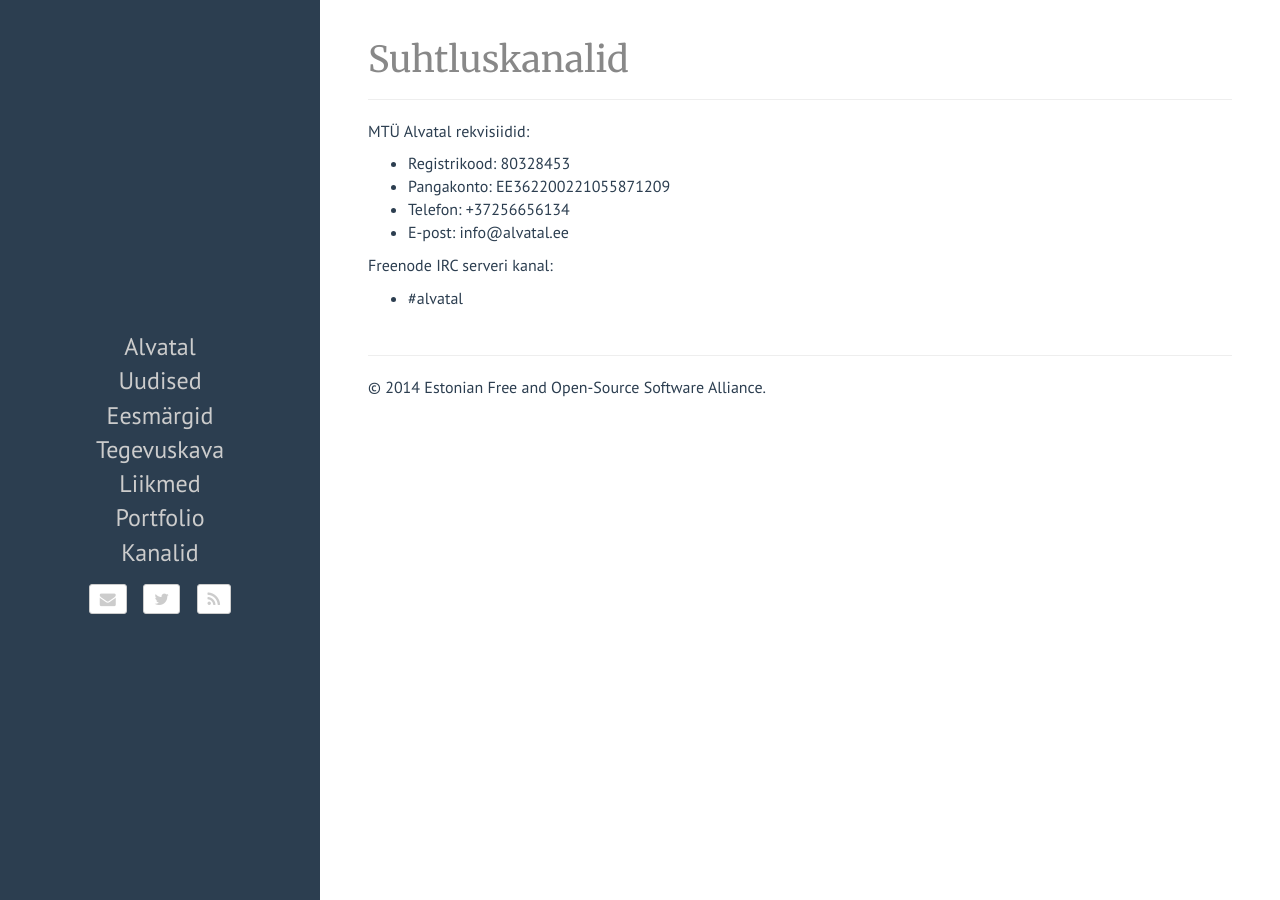
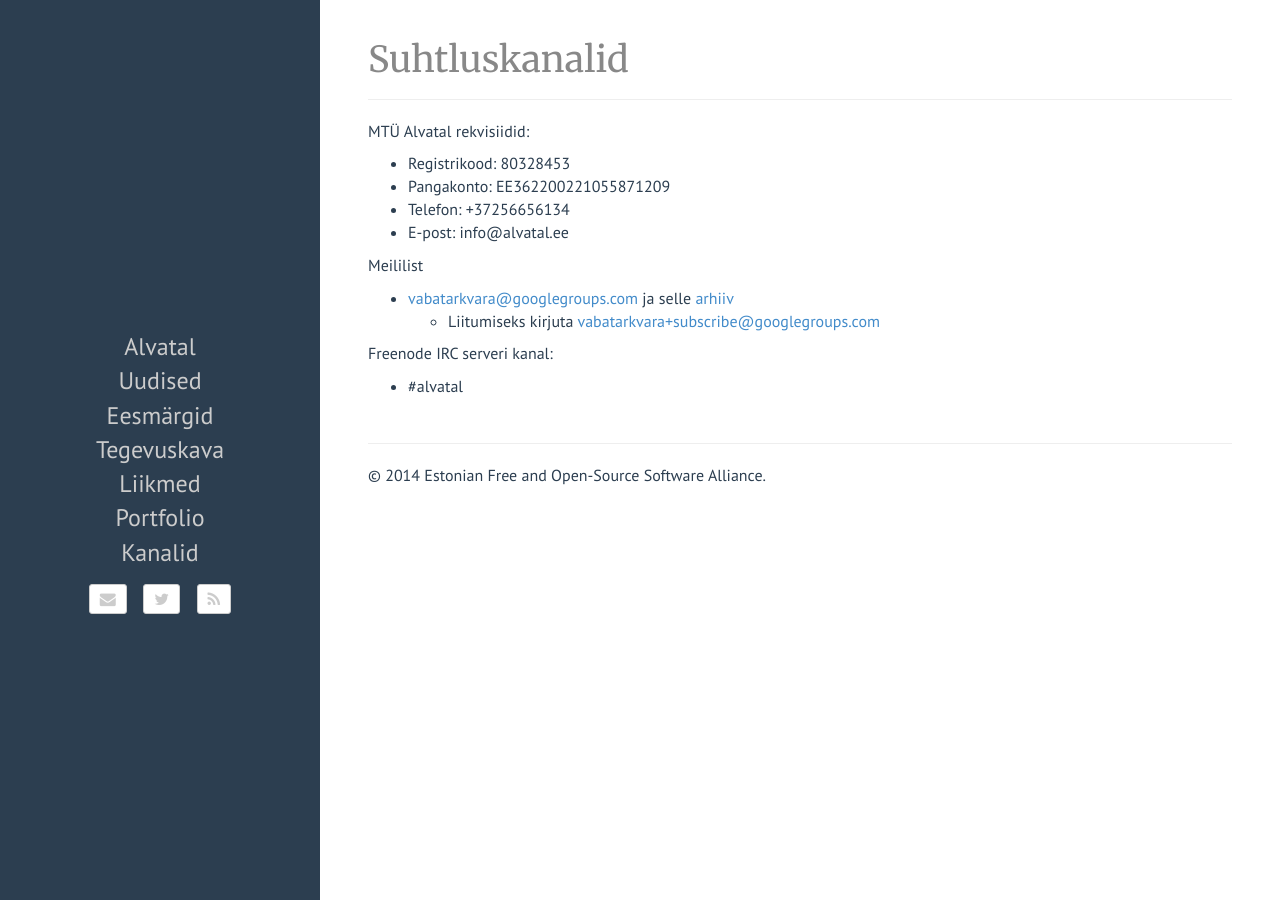
Before and after one commit to alvatal/alvatal.github.io, a Jekyll site: the page built from channels.md, in a window 1280 px wide. Built offline with Jekyll 4.4.1, drawn with Linux system fonts in a browser that asks for light colours.

Commit message:
Lisa meililisti link

```diff
--- a/channels.md
+++ b/channels.md
@@ -10,6 +10,11 @@ MTÜ Alvatal rekvisiidid:
 * Telefon: +37256656134
 * E-post: info@alvatal.ee
 
+Meililist
+
+* [vabatarkvara@googlegroups.com](mailto:vabatarkvara@googlegroups.com) ja selle [arhiiv](https://groups.google.com/forum/#!forum/vabatarkvara)
+  * Liitumiseks kirjuta [vabatarkvara+subscribe@googlegroups.com](mailto:vabatarkvara+subscribe@googlegroups.com)
+
 Freenode IRC serveri kanal:
 
 * &#35;alvatal
```
